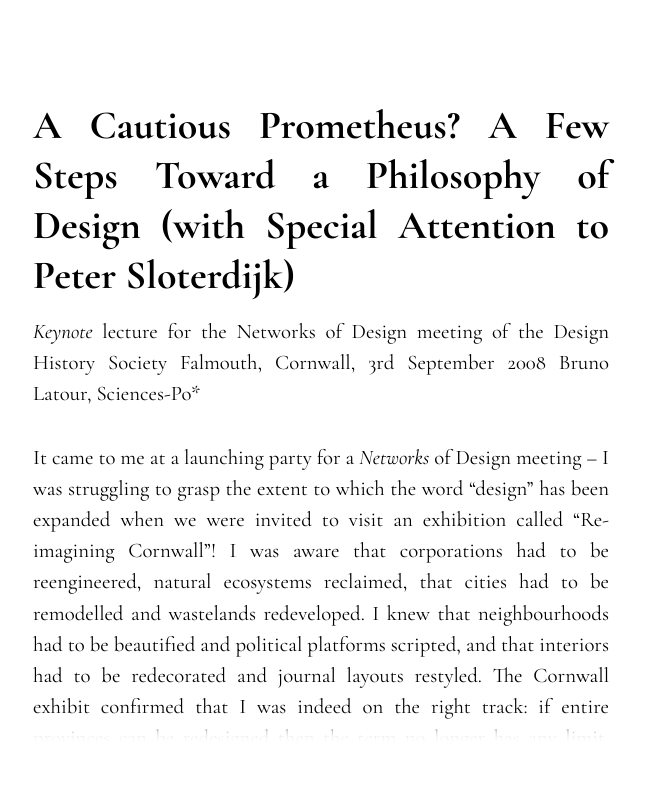
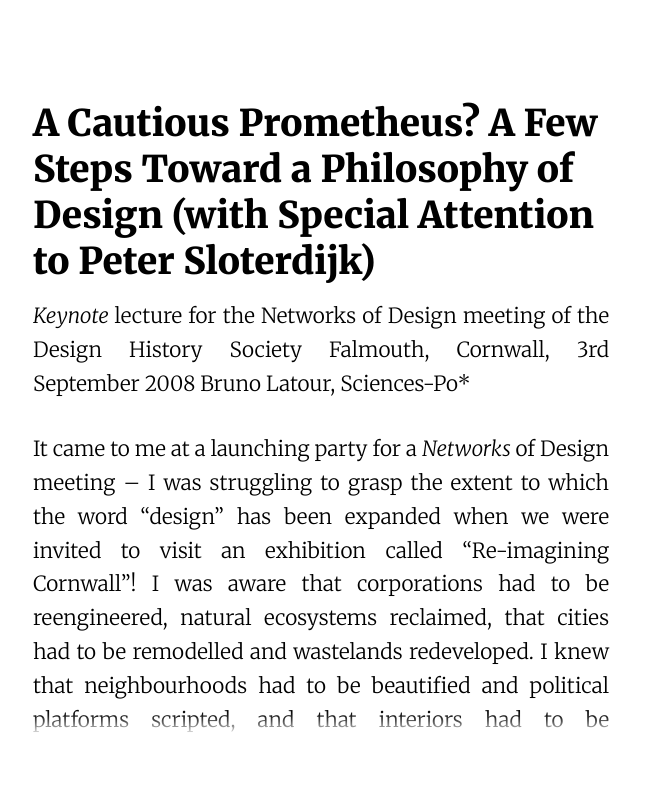
Before and after one commit to elproffesore/masterthesis, a SvelteKit app: page / in a window 1280 px wide. Shown: the top 798 px of the page, without its empty margins (31-676 px from the left). Built offline with nearby package versions, Linux system fonts and the light colour scheme.

Commit message:
new font for readability

```diff
--- a/src/app.css
+++ b/src/app.css
@@ -13,18 +13,18 @@
     h4,
     h5,
     p {
-        font-family: 'Cormorant Garamond', serif;
+        font-family: 'Merriweather', serif;
     }
     h1 {
-        @apply text-[2.5rem] font-black leading-tight;
+        @apply text-[2.3rem] font-black leading-tight text-left;
     }
     h2 {
-        @apply text-[2.3rem] font-bold leading-tight;
+        @apply text-[2.3rem] font-bold leading-tight text-left;
     }
     h3 {
-        @apply text-[2rem] font-bold leading-tight;
+        @apply text-[2rem] font-bold leading-tight text-left;
     }
     p {
-        @apply text-[1.3rem] font-normal leading-normal py-4;
+        @apply text-[1.3rem] font-light leading-relaxed py-4;
     }
 }
--- a/src/app.html
+++ b/src/app.html
@@ -8,9 +8,7 @@
 	%sveltekit.head%
 	<link rel="preconnect" href="https://fonts.googleapis.com">
 	<link rel="preconnect" href="https://fonts.gstatic.com" crossorigin>
-	<link
-		href="https://fonts.googleapis.com/css2?family=Cormorant+Garamond:ital,wght@0,300;0,400;0,500;0,600;0,700;1,300;1,400;1,500;1,600;1,700&display=swap"
-		rel="stylesheet">
+	<link href="https://fonts.googleapis.com/css2?family=Merriweather:ital,wght@0,300;0,400;0,700;0,900;1,300;1,400;1,700;1,900&display=swap" rel="stylesheet">
 		<title>Meandering Interpretations</title>
 </head>
 
```
